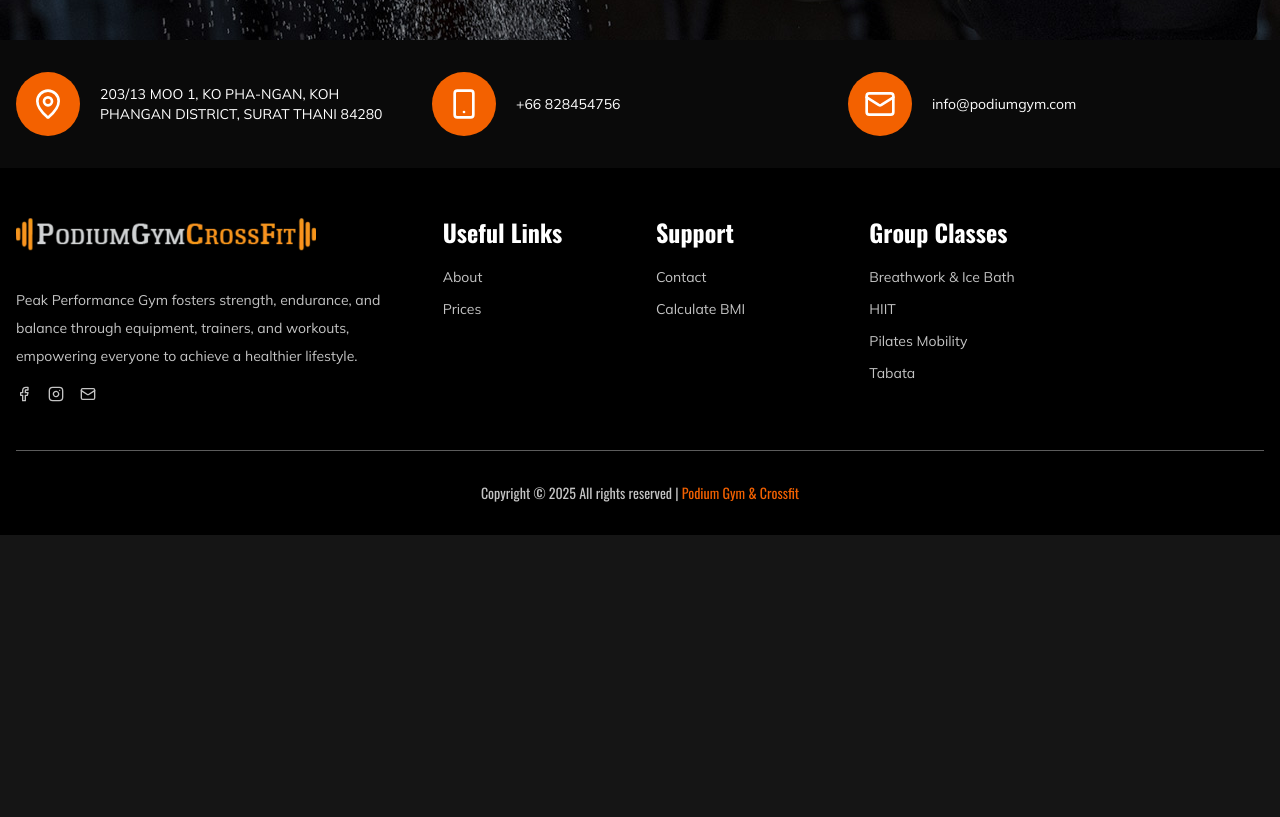
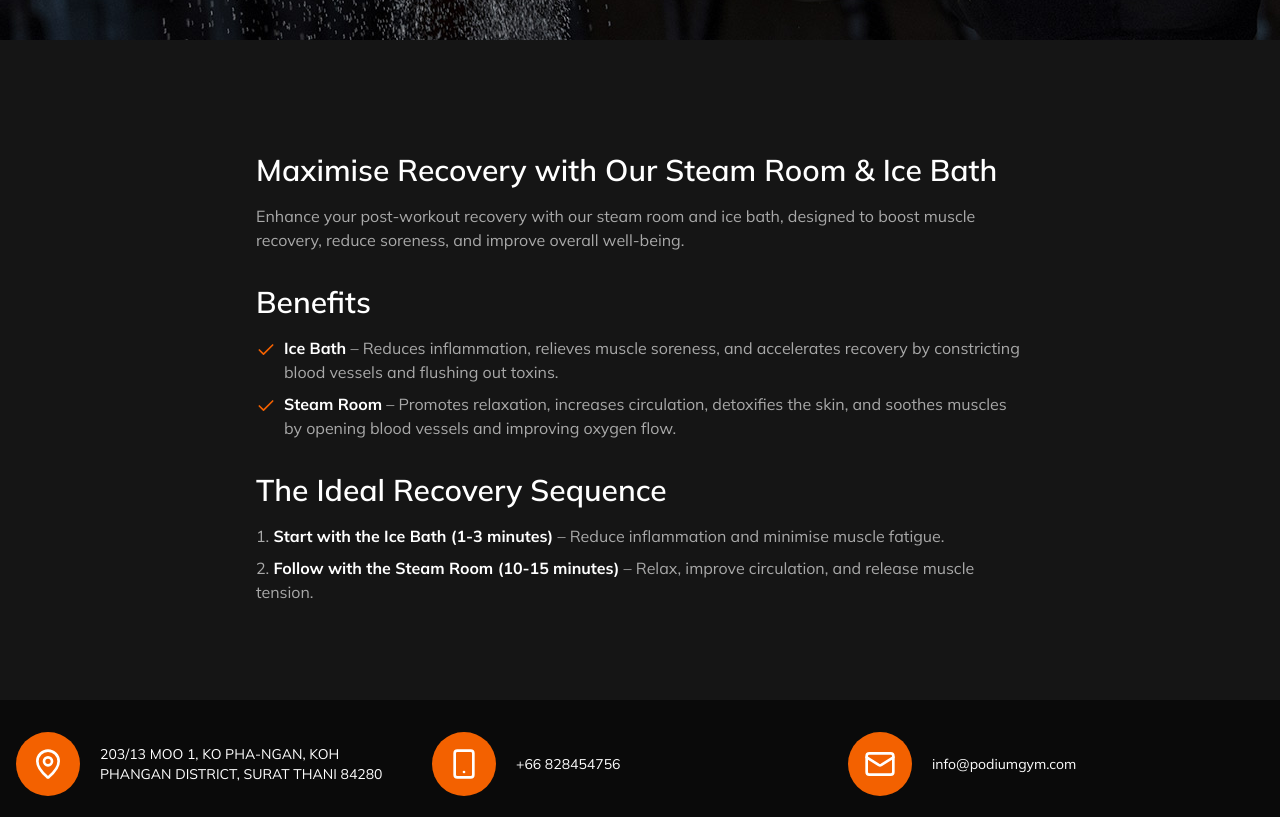
Before and after one commit to felipe-muner/podium-gym, a Next.js app: page /the-club/ice-bath-and-steam-room in a window 1280 px wide. Shown: the part 460-1277 px from the top of the page. Before the commit the page ends 995 px from the top, so only its background shows below. Built offline with nearby package versions, Linux system fonts and the light colour scheme.

Commit message:
feat: ice bath and steam room

```diff
--- a/app/the-club/ice-bath-and-steam-room/page.tsx
+++ b/app/the-club/ice-bath-and-steam-room/page.tsx
@@ -1,11 +1,33 @@
 import { Breadcrumb } from "@/components/Breadcrumb";
 import { getMetadata } from "@/lib/utils";
+import { Check } from "lucide-react";
 
 export const metadata = getMetadata({ routeName: "Ice Bath And Steam Room" });
+
 export default function IceBathAndSteamRoom() {
   return (
     <>
       <Breadcrumb route={'Ice Bath And Steam Room'} isClass />
+      <div className="flex flex-col gap-4 items-start justify-center p-4 my-20 text-brand-gray-medium container mx-auto max-w-[800px] font-mulish">
+        <h1 className="text-3xl font-semibold mt-4 text-white">Maximise Recovery with Our Steam Room & Ice Bath</h1>
+        <p>Enhance your post-workout recovery with our steam room and ice bath, designed to boost muscle recovery, reduce soreness, and improve overall well-being.</p>
+
+        <h2 className="text-3xl font-semibold mt-4 text-white">Benefits</h2>
+        <ul className="space-y-2">
+          <li className="flex items-start gap-2">
+            <Check size={20} className="text-brand-orange flex-shrink-0 mt-1" /> <span><strong className="text-white">Ice Bath</strong> – Reduces inflammation, relieves muscle soreness, and accelerates recovery by constricting blood vessels and flushing out toxins.</span>
+          </li>
+          <li className="flex items-start gap-2">
+            <Check size={20} className="text-brand-orange flex-shrink-0 mt-1" /> <span><strong className="text-white">Steam Room</strong> – Promotes relaxation, increases circulation, detoxifies the skin, and soothes muscles by opening blood vessels and improving oxygen flow.</span>
+          </li>
+        </ul>
+
+        <h2 className="text-3xl font-semibold mt-4 text-white">The Ideal Recovery Sequence</h2>
+        <ol className="list-decimal list-inside space-y-2 text-brand-gray-medium">
+          <li><strong className="text-white">Start with the Ice Bath (1-3 minutes)</strong> – Reduce inflammation and minimise muscle fatigue.</li>
+          <li><strong className="text-white">Follow with the Steam Room (10-15 minutes)</strong> – Relax, improve circulation, and release muscle tension.</li>
+        </ol>
+      </div>
     </>
   );
 }
```
